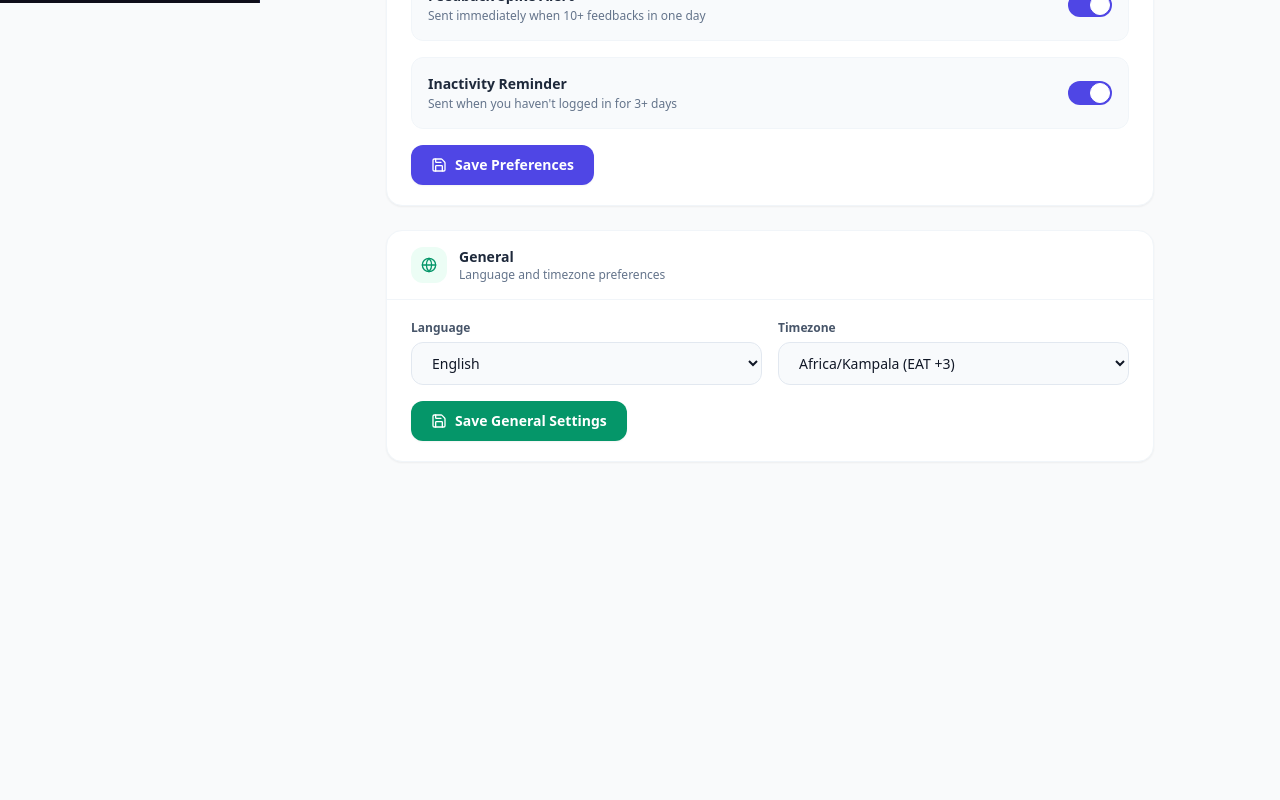
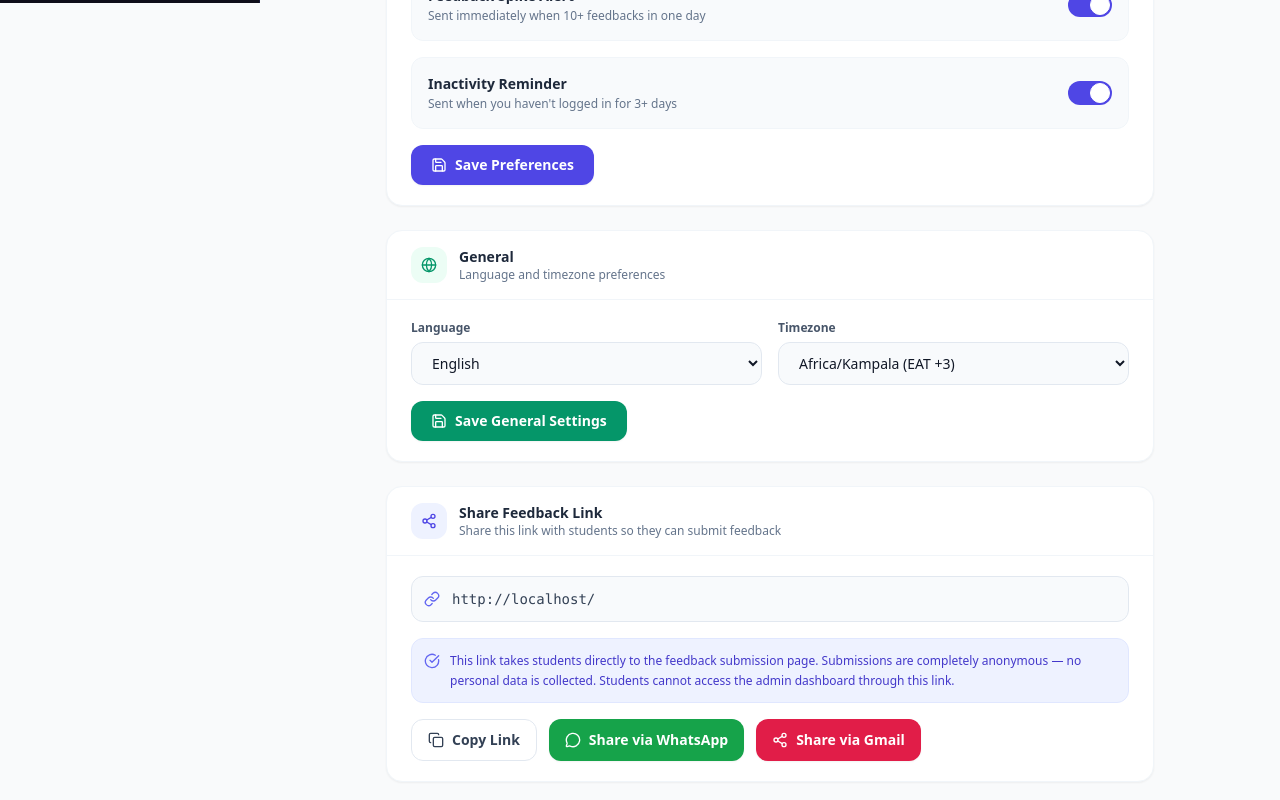
Before and after one commit to kamukamaosbertl/claribox-app, a React (Vite) app in the folder frontend/: page /admin/settings in a window 1280 px wide. Shown: the part 797-1597 px from the top of the page. Before the commit the page ends 1331 px from the top, so only its background shows below. Built offline with nearby package versions, Linux system fonts and the light colour scheme; no server answers; sample sign-in values are in the browser's storage.

Commit message:
SIX pushing

```diff
--- a/frontend/src/pages/admin/Settings.jsx
+++ b/frontend/src/pages/admin/Settings.jsx
@@ -1,7 +1,8 @@
 import { useState, useEffect } from 'react';
 import {
   Loader2, Save, Bell, Lock, Globe,
-  AlertCircle, CheckCircle, Eye, EyeOff, KeyRound
+  AlertCircle, CheckCircle, Eye, EyeOff, KeyRound,
+  Share2, Copy, Link, MessageCircle
 } from 'lucide-react';
 import { adminAPI } from '../../services/api';
 
@@ -36,6 +37,12 @@ const Settings = () => {
   const [savingGeneral, setSavingGeneral] = useState(false);
   const [generalMsg,    setGeneralMsg]    = useState({ type: '', text: '' });
 
+  // ── Link generator state ──────────────────────────────────────────────────
+  // The feedback link is just the /submit page URL
+  // Generated dynamically based on current domain
+  const [linkCopied,    setLinkCopied]    = useState(false);
+  const feedbackLink = `${window.location.origin}/`;
+
   // ── Load preferences on mount ─────────────────────────────────────────────
   // Loads notification prefs from MongoDB — general prefs from localStorage
   useEffect(() => {
@@ -60,6 +67,32 @@ const Settings = () => {
   const showMsg = (setter, type, text) => {
     setter({ type, text });
     setTimeout(() => setter({ type: '', text: '' }), 3000);
+  };
+
+  // ── Copy feedback link to clipboard ──────────────────────────────────────────
+  const handleCopyLink = () => {
+    navigator.clipboard.writeText(feedbackLink);
+    setLinkCopied(true);
+    setTimeout(() => setLinkCopied(false), 2500);
+  };
+
+  // ── Share via WhatsApp ────────────────────────────────────────────────────────
+  const handleWhatsApp = () => {
+    const text = encodeURIComponent(
+      `Dear Student,\n\nWe value your feedback! Please use the link below to share your experience at our university.\n\n${feedbackLink}\n\nYour feedback is anonymous and helps us improve.`
+    );
+    window.open(`https://wa.me/?text=${text}`, '_blank');
+  };
+
+  // ── Share via Gmail ──────────────────────────────────────────────────────────
+  // Opens Gmail compose window directly in browser
+  // Works regardless of default email app set on computer
+  const handleEmail = () => {
+    const subject = encodeURIComponent('Share Your Feedback — ClariBox');
+    const body = encodeURIComponent(
+      `Dear Student,\n\nWe value your feedback! Please use the link below to share your experience at our university.\n\n${feedbackLink}\n\nYour feedback is completely anonymous and helps us improve your university experience.\n\nThank you.`
+    );
+    window.open(`https://mail.google.com/mail/?view=cm&fs=1&su=${subject}&body=${body}`, '_blank');
   };
 
   // ── Change password ────────────────────────────────────────────────────────
@@ -400,6 +433,84 @@ const Settings = () => {
         </div>
       </div>
 
+      {/* ══════════════════════════════════════════════════════════════════════
+          SECTION 4 — SHARE FEEDBACK LINK
+          Generates the student feedback submission URL
+          Admin copies and shares with students via email/WhatsApp
+          No backend needed — just the /submit page URL
+      ══════════════════════════════════════════════════════════════════════ */}
+      <div className="bg-white rounded-2xl border border-slate-100 shadow-sm overflow-hidden">
+
+        <div className="flex items-center gap-3 px-6 py-4 border-b border-slate-100">
+          <div className="w-9 h-9 rounded-xl bg-indigo-50 flex items-center justify-center">
+            <Share2 className="w-4 h-4 text-indigo-600" />
+          </div>
+          <div>
+            <h2 className="text-sm font-bold text-slate-800">Share Feedback Link</h2>
+            <p className="text-xs text-slate-500">Share this link with students so they can submit feedback</p>
+          </div>
+        </div>
+
+        <div className="px-6 py-5 space-y-4">
+
+          {/* Link preview box */}
+          <div className="flex items-center gap-3 p-3 bg-slate-50 rounded-xl border border-slate-200">
+            <Link className="w-4 h-4 text-indigo-500 flex-shrink-0" />
+            <span className="text-sm text-slate-700 flex-1 truncate font-mono">
+              {feedbackLink}
+            </span>
+          </div>
+
+          {/* Info note */}
+          <div className="flex items-start gap-2.5 p-3 bg-indigo-50 border border-indigo-100 rounded-xl">
+            <CheckCircle className="w-4 h-4 text-indigo-500 flex-shrink-0 mt-0.5" />
+            <p className="text-xs text-indigo-700 leading-relaxed">
+              This link takes students directly to the feedback submission page.
+              Submissions are completely anonymous — no personal data is collected.
+              Students cannot access the admin dashboard through this link.
+            </p>
+          </div>
+
+          {/* Share buttons */}
+          <div className="flex flex-wrap gap-3">
+
+            {/* Copy link */}
+            <button
+              onClick={handleCopyLink}
+              className={`flex items-center gap-2 px-4 py-2.5 rounded-xl text-sm font-semibold transition-all cursor-pointer border
+                ${linkCopied
+                  ? 'bg-green-50 border-green-200 text-green-700'
+                  : 'bg-white border-slate-200 text-slate-700 hover:border-indigo-300 hover:text-indigo-600 hover:bg-indigo-50'
+                }`}
+            >
+              {linkCopied
+                ? <><CheckCircle className="w-4 h-4" /> Copied!</>
+                : <><Copy className="w-4 h-4" /> Copy Link</>
+              }
+            </button>
+
+            {/* Share via WhatsApp */}
+            <button
+              onClick={handleWhatsApp}
+              className="flex items-center gap-2 px-4 py-2.5 rounded-xl text-sm font-semibold bg-green-600 hover:bg-green-700 text-white transition-all cursor-pointer shadow-sm"
+            >
+              <MessageCircle className="w-4 h-4" />
+              Share via WhatsApp
+            </button>
+
+            {/* Share via Gmail */}
+            <button
+              onClick={handleEmail}
+              className="flex items-center gap-2 px-4 py-2.5 rounded-xl text-sm font-semibold bg-rose-600 hover:bg-rose-700 text-white transition-all cursor-pointer shadow-sm"
+            >
+              <Share2 className="w-4 h-4" />
+              Share via Gmail
+            </button>
+
+          </div>
+        </div>
+      </div>
+
     </div>
   );
 };
--- a/frontend/src/services/api.js
+++ b/frontend/src/services/api.js
@@ -17,25 +17,71 @@ api.interceptors.request.use((config) => {
 });
 
 // ── Response interceptor — handle session expiry ──────────────────────────────
-// If backend returns 401 (unauthorized / token expired):
-// 1. Clear stored credentials
-// 2. Redirect to login with a message
 api.interceptors.response.use(
-  (response) => response, // pass through successful responses
+  (response) => response,
   (error) => {
     if (error.response?.status === 401) {
-      // Only redirect if we were actually logged in
       const token = localStorage.getItem('adminToken');
       if (token) {
         localStorage.removeItem('adminToken');
         localStorage.removeItem('adminUser');
-        // Redirect to login with session expired message
         window.location.href = '/admin/login?session=expired';
       }
     }
     return Promise.reject(error);
   }
 );
+
+// ── Stream helper — used by ChatWithAI.jsx ────────────────────────────────────
+// Calls /ai/chat/stream and streams response chunks in real time
+// onChunk — called with each text piece as it arrives
+// onError — called if something goes wrong
+export async function chatWithAIStream(message, sessionId, onChunk, onError) {
+  try {
+    const token = localStorage.getItem('adminToken');
+    const response = await fetch(`${API_BASE_URL}/ai/chat/stream`, {
+      method: 'POST',
+      headers: {
+        'Content-Type': 'application/json',
+        ...(token && { Authorization: `Bearer ${token}` })
+      },
+      body: JSON.stringify({ message, sessionId })
+    });
+
+    if (!response.ok) {
+      onError('Something went wrong. Please try again.');
+      return;
+    }
+
+    const reader  = response.body.getReader();
+    const decoder = new TextDecoder();
+    let buffer    = '';
+
+    while (true) {
+      const { done, value } = await reader.read();
+      if (done) break;
+
+      buffer += decoder.decode(value, { stream: true });
+      const lines = buffer.split('\n');
+      buffer = lines.pop(); // keep incomplete line in buffer
+
+      for (const line of lines) {
+        if (!line.startsWith('data: ')) continue;
+        const data = line.slice(6).trim();
+        if (data === '[DONE]') return;
+        try {
+          const parsed = JSON.parse(data);
+          if (parsed.error) { onError(parsed.error); return; }
+          if (parsed.text)  { onChunk(parsed.text); }
+        } catch {
+          // skip malformed chunks
+        }
+      }
+    }
+  } catch (err) {
+    onError('Connection error. Please try again.');
+  }
+}
 
 /* ============ STUDENT API ============ */
 export const studentAPI = {
@@ -60,10 +106,10 @@ export const studentAPI = {
 export const adminAPI = {
 
   /* --- Auth --- */
-  login:       (credentials) => api.post('/auth/login',    credentials),
-  register:    (data)        => api.post('/auth/register', data),
-  googleLogin:     (accessToken)  => api.post('/auth/google',           { accessToken }),
-  changePassword:  (data)         => api.post('/auth/change-password',  data),
+  login:          (credentials) => api.post('/auth/login',           credentials),
+  register:       (data)        => api.post('/auth/register',        data),
+  googleLogin:    (accessToken) => api.post('/auth/google',          { accessToken }),
+  changePassword: (data)        => api.post('/auth/change-password', data),
   logout: () => {
     localStorage.removeItem('adminToken');
     localStorage.removeItem('adminUser');
@@ -75,7 +121,12 @@ export const adminAPI = {
 
   /* --- Profile --- */
   getProfile:    ()     => api.get('/admin/profile'),
-  updateProfile: (data) => api.put('/admin/profile', data),
+  updateProfile: (data) => {
+    const isFormData = data instanceof FormData;
+    return api.put('/admin/profile', data, {
+      headers: { 'Content-Type': isFormData ? 'multipart/form-data' : 'application/json' }
+    });
+  },
 
   /* --- Feedback Management --- */
   getAllFeedback: (filters = {}) => {
@@ -99,18 +150,18 @@ export const adminAPI = {
   getCategoryStats: (params = {}) => api.get('/admin/analytics',  { params }),
 
   /* --- AI Chat & Summaries --- */
-  chatWithAI: (message, history) => api.post('/ai/chat',        { message, history }),
-  getSummary: (id)               => api.get(`/ai/summary/${id}`),
-
-  /* --- Notification Preferences --- */
-  getNotificationPrefs:    ()     => api.get('/admin/notification-prefs'),
-  saveNotificationPrefs:   (data) => api.put('/admin/notification-prefs', data),
+  // chatWithAI — simple non-streaming version (fallback)
+  chatWithAI: (message, history) => api.post('/ai/chat', { message, history }),
+  // chatWithAIStream — streaming version used by ChatWithAI.jsx
+  // imported separately as named export above
+  chatWithAIStream,
+  getSummary: (id) => api.get(`/ai/summary/${id}`),
 
   /* --- Notifications --- */
-  getNotifications:           ()   => api.get('/notifications'),
-  markNotificationRead:       (id) => api.patch(`/notifications/${id}/read`),
-  markAllNotificationsRead:   ()   => api.patch('/notifications/read-all'),
-  deleteNotification:         (id) => api.delete(`/notifications/${id}`),
+  getNotifications:         ()   => api.get('/notifications'),
+  markNotificationRead:     (id) => api.patch(`/notifications/${id}/read`),
+  markAllNotificationsRead: ()   => api.patch('/notifications/read-all'),
+  deleteNotification:       (id) => api.delete(`/notifications/${id}`),
 
   /* --- Resolution Management --- */
   getResolutions:   ()     => api.get('/admin/resolutions'),
```
Also changed, not shown: 1 other file (tests, documents, lock files or other folders).
